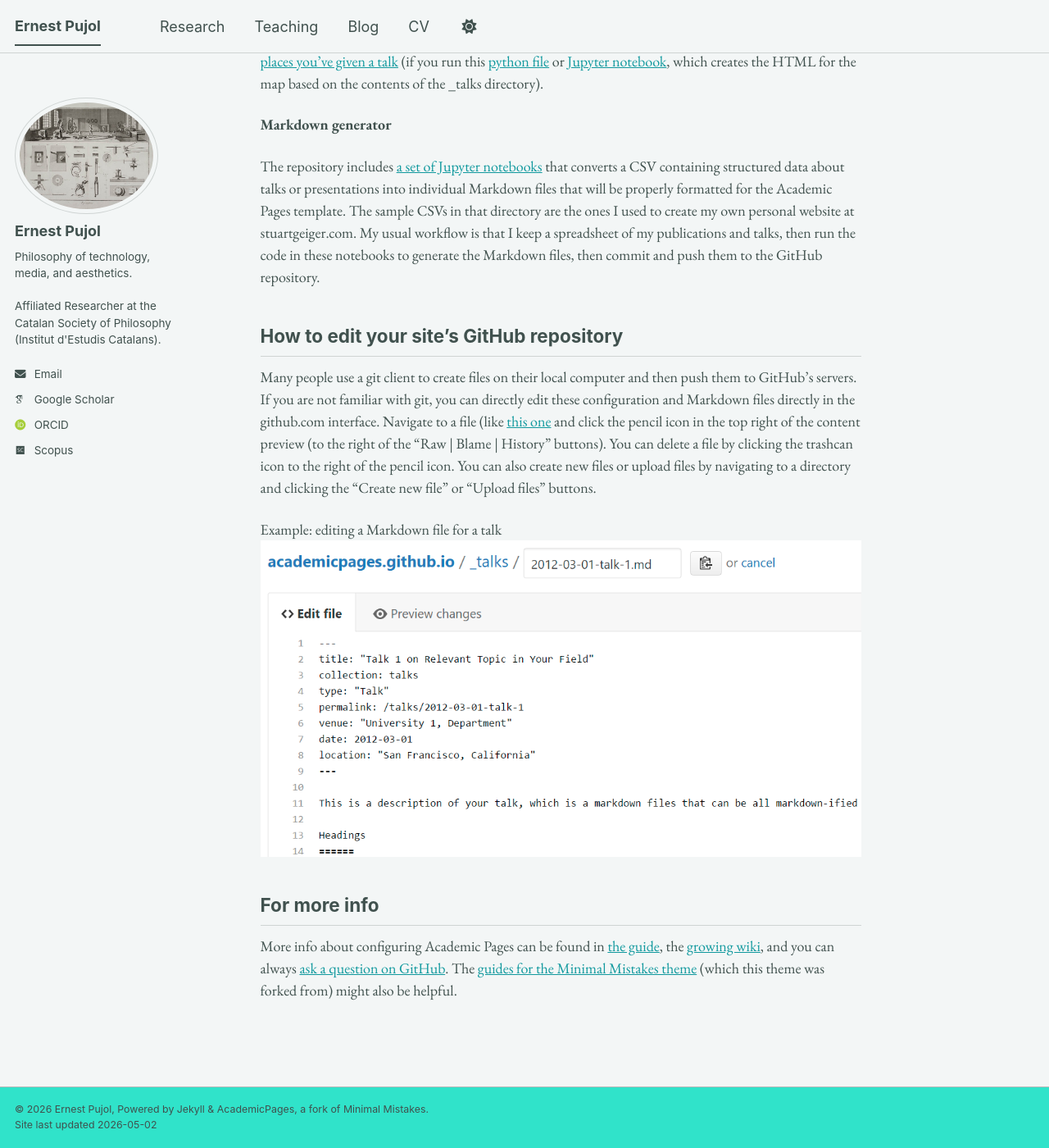
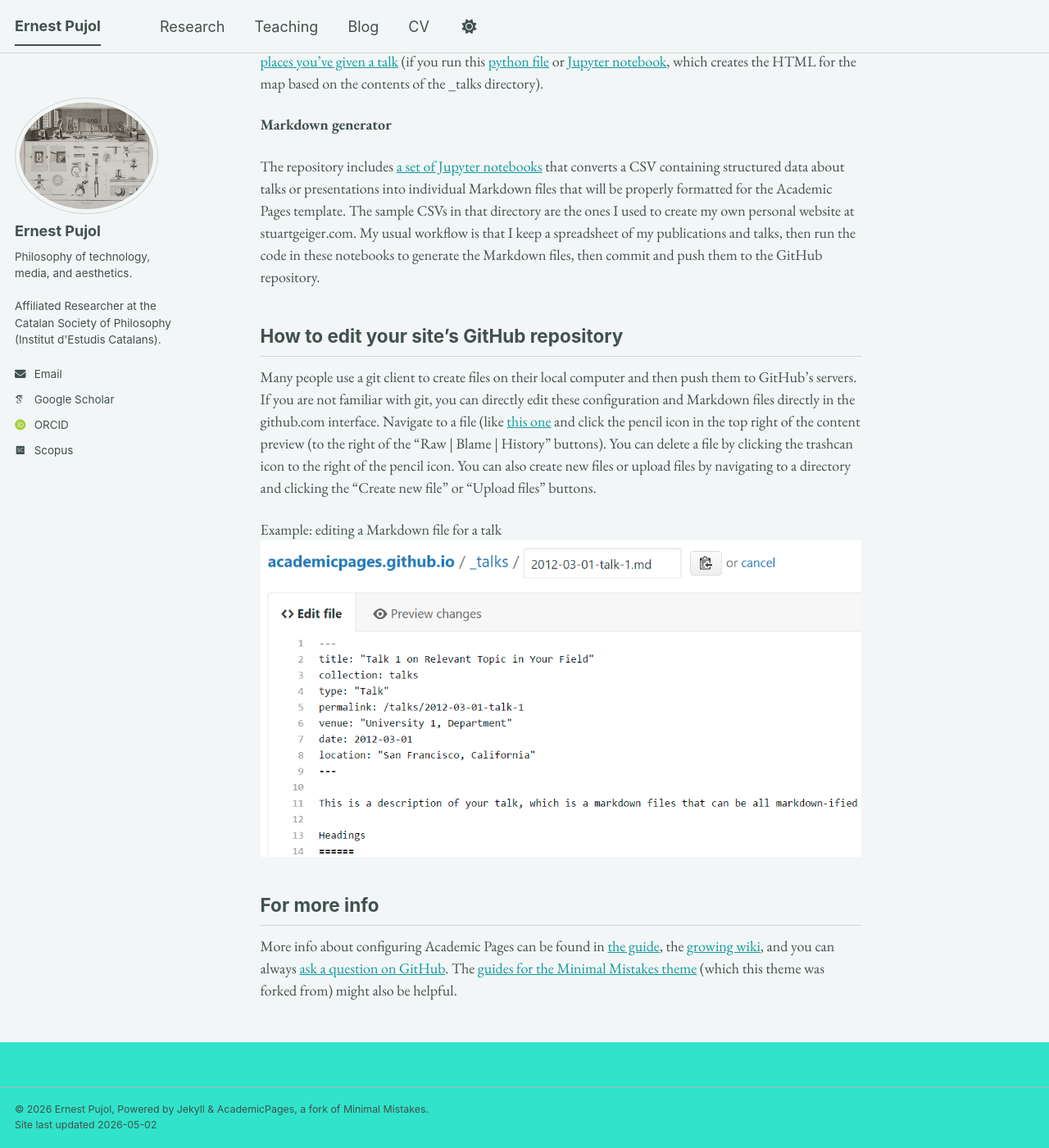
Before and after one commit to epujol90/epujol90.github.io, a Jekyll site: the page built from _pages/about.md, in a window 1280 px wide and 1400 px high, scrolled down 1922 px. Shown: the whole window at 82% size. Built offline with Jekyll 4.4.1, drawn with Linux system fonts in a browser that asks for light colours; some web fonts are replaced; a script bundle is joined from its source files by our own code; library files that are not in the unit come from our copies.

Commit message:
Update main.scss

```diff
--- a/assets/css/main.scss
+++ b/assets/css/main.scss
@@ -55,3 +55,7 @@ body {
 #main {
   min-height: 70vh;
 }
+
+html {
+  background-color: #30e3ca;
+}
```
